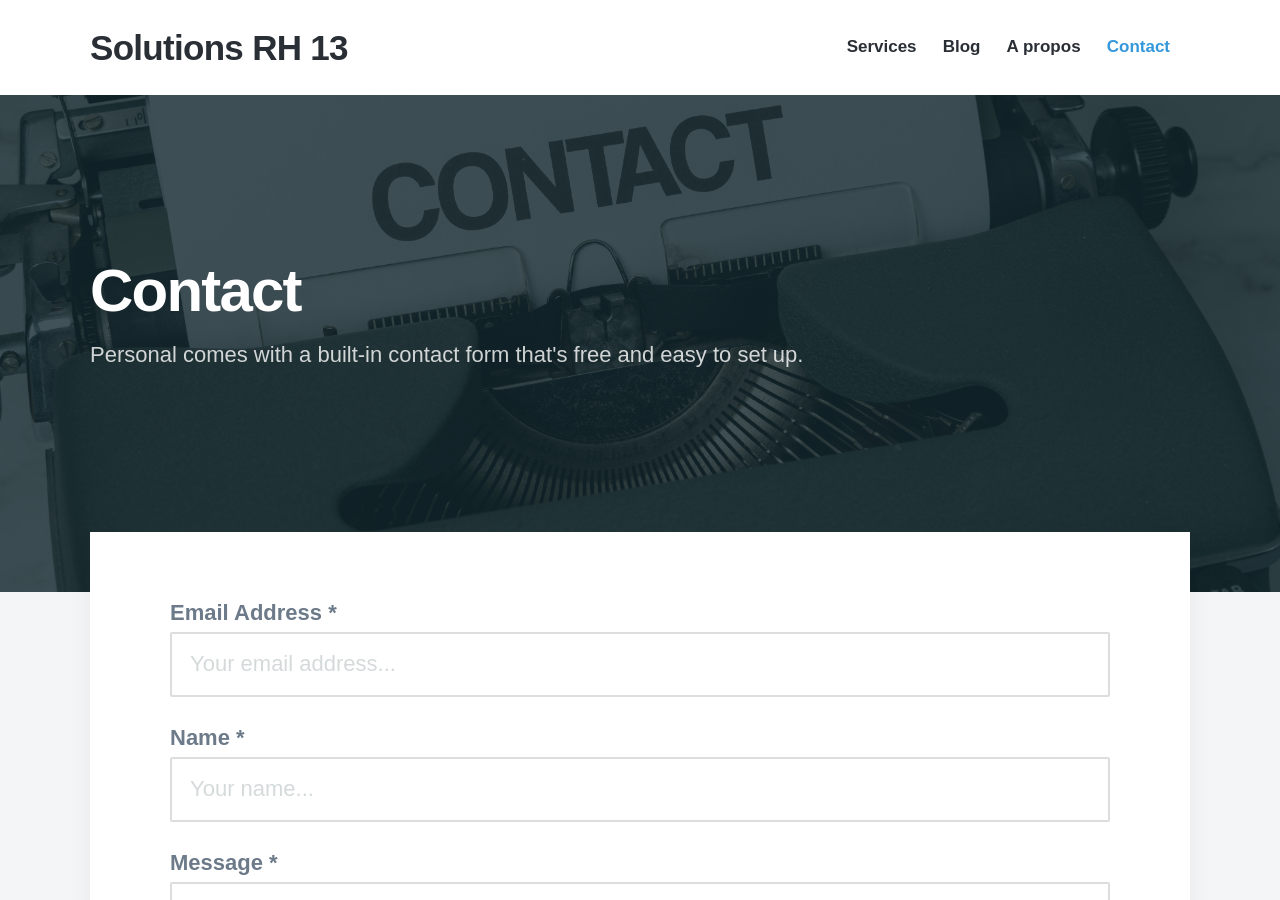
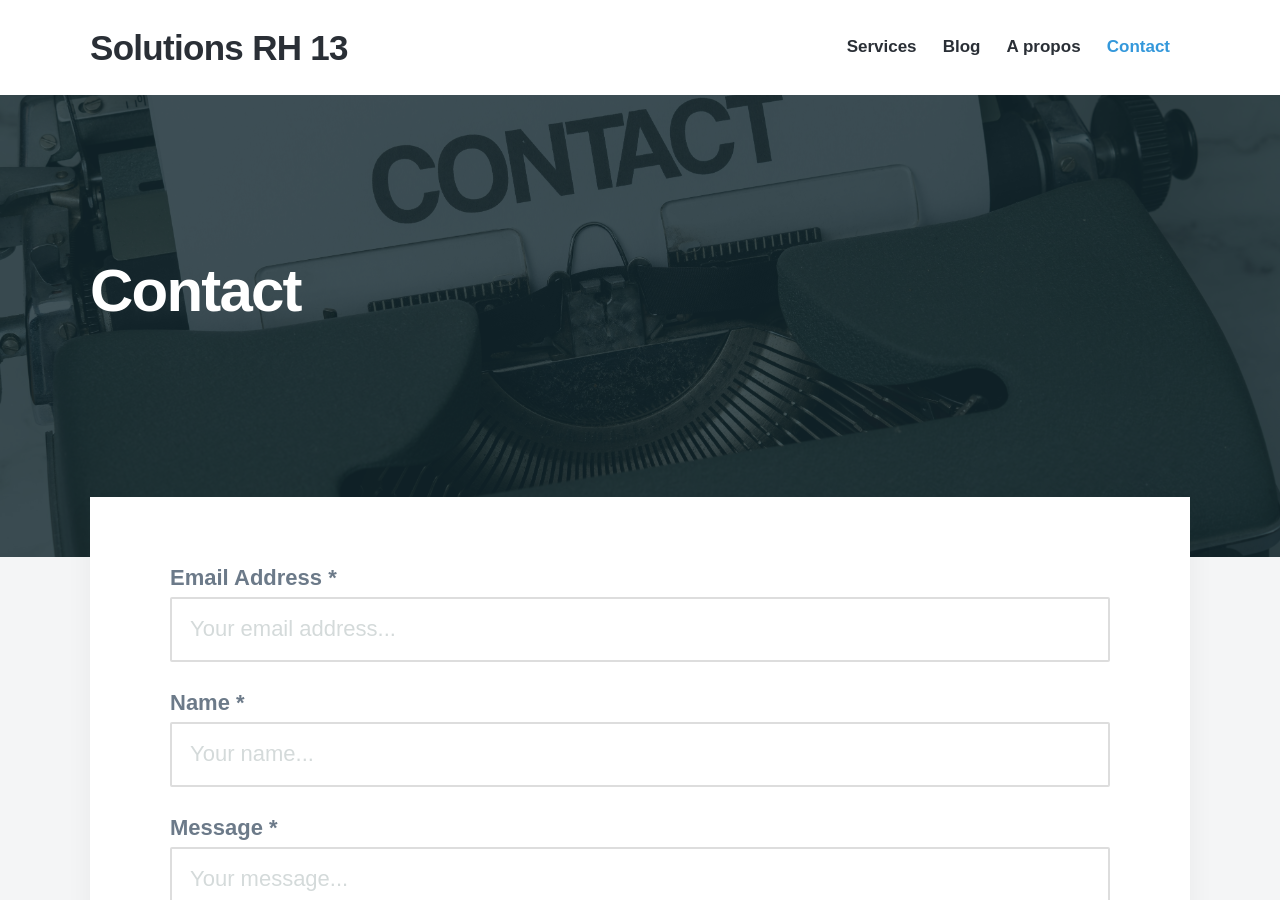
Before and after one commit to jeyries/solutionsrh13, a Jekyll site: the page built from _pages/contact.md, in a window 1280 px wide and 900 px high. Built offline with Jekyll 4.4.1, drawn with Linux system fonts in a browser that asks for light colours; nearby versions of some CDN libraries; some web fonts are replaced.

Commit message:
Update contact.md

```diff
--- a/_pages/contact.md
+++ b/_pages/contact.md
@@ -1,7 +1,7 @@
 ---
 title: Contact
-subtitle: Personal comes with a built-in contact form that's free and easy to set up.
-description: Personal is the perfect theme for developers, designers and other creatives.
+subtitle:
+description:
 featured_image: '/images/contact-mail.jpg'
 
 ---
```
